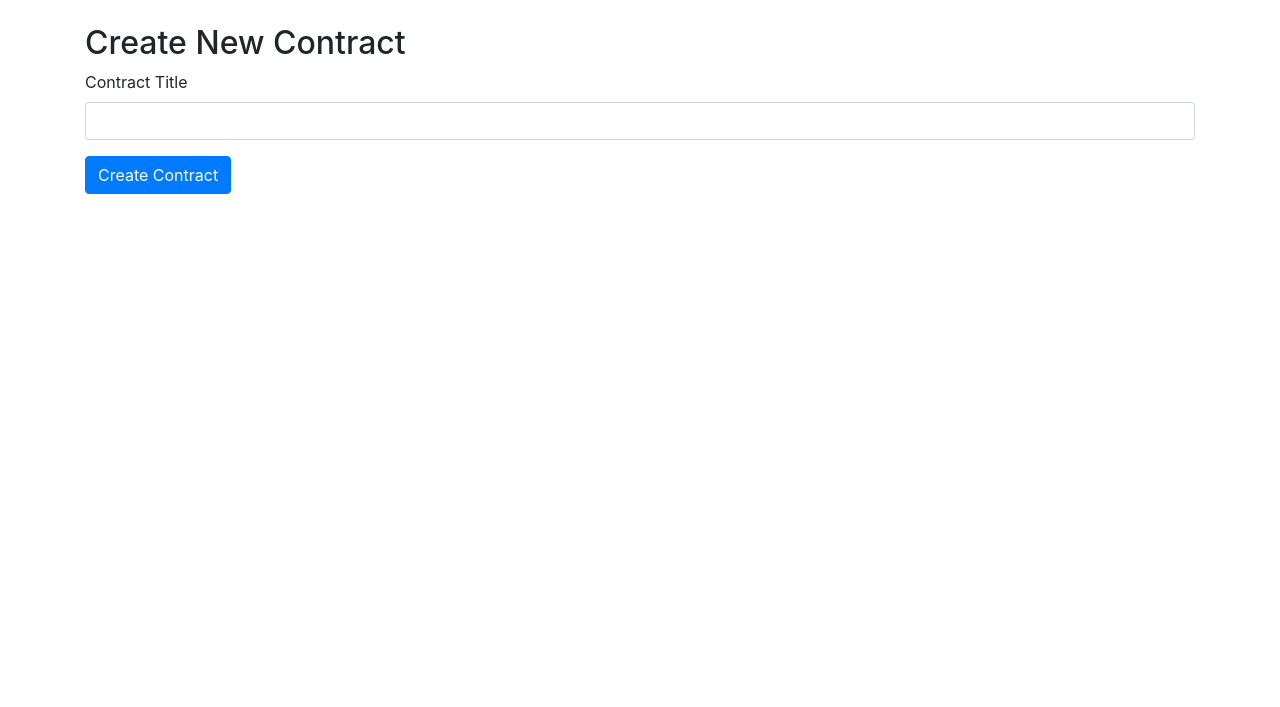
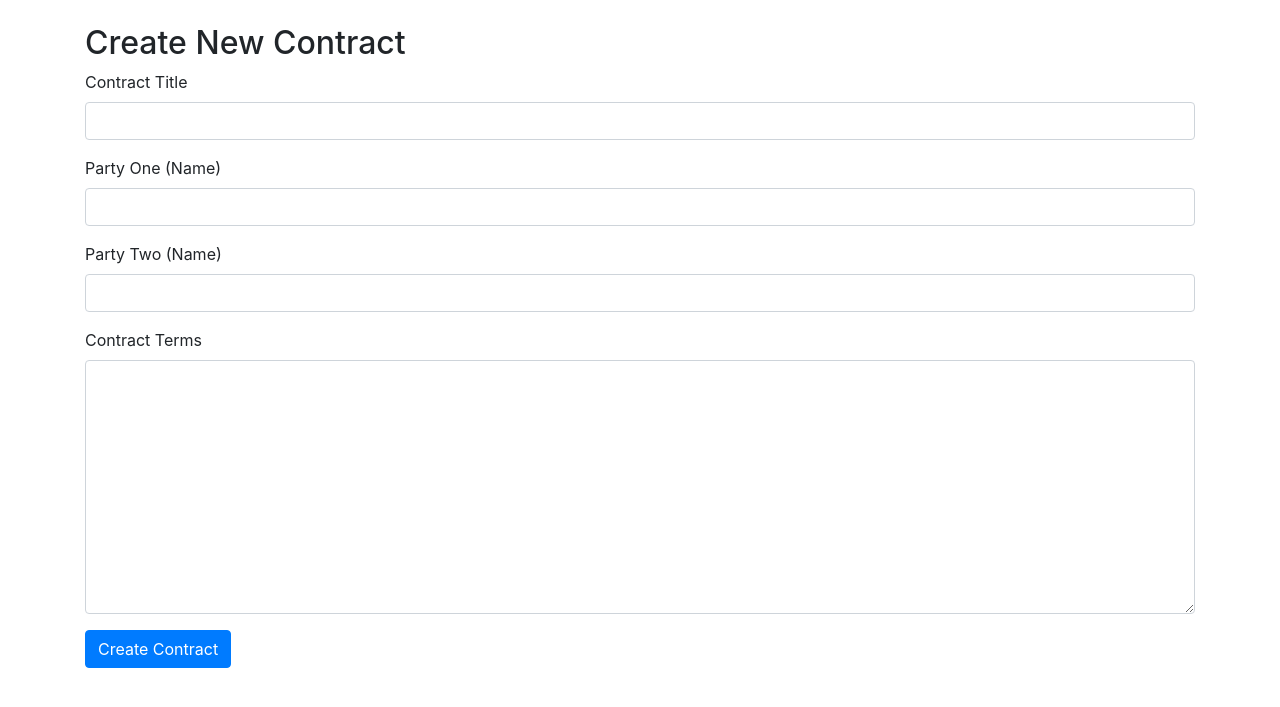
Before and after one commit to OvidiuCraiu/project, a Flask app: template app/templates/create_contract.html in a window 1280 px wide. Shown: the part 56-763 px from the top of the page. Run offline with Flask 2, Linux system fonts and the light colour scheme; the template is opened without the code that fills it: values that come from a table or form of the project are taken from there, others are empty; some libraries are stand-ins or nearby versions.

Commit message:
Update create_contract.html

```diff
--- a/app/templates/create_contract.html
+++ b/app/templates/create_contract.html
@@ -2,18 +2,24 @@
 
 {% block content %}
 <h2>Create New Contract</h2>
-<form method="POST" action="">
+<form method="POST">
     {{ form.hidden_tag() }}
     <div class="form-group">
-        {{ form.title.label(class="form-control-label") }}
+        {{ form.title.label }}
         {{ form.title(class="form-control") }}
     </div>
     <div class="form-group">
-        {{ form.content.label(class="form-control-label") }}
-        {{ form.content(class="form-control", rows="10") }}
+        {{ form.party_one.label }}
+        {{ form.party_one(class="form-control") }}
     </div>
     <div class="form-group">
-        {{ form.submit(class="btn btn-primary") }}
+        {{ form.party_two.label }}
+        {{ form.party_two(class="form-control") }}
     </div>
+    <div class="form-group">
+        {{ form.terms.label }}
+        {{ form.terms(class="form-control", rows=10) }}
+    </div>
+    {{ form.submit(class="btn btn-primary") }}
 </form>
-{% endblock content %}
+{% endblock %}
```
